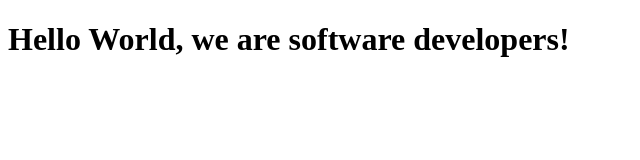
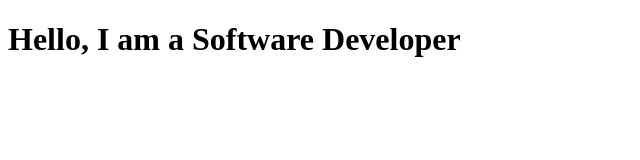
Before and after one commit to NahnahAJ/NahnahAndJerry, a plain HTML site: page index.html in a window 1280 px wide. Shown: the whole page, without its empty margins (0-640 px from the left). Drawn offline with Linux system fonts and the light colour scheme.

Commit message:
Complete sections 1 and 2

```diff
--- a/index.html
+++ b/index.html
@@ -8,7 +8,7 @@
 
   <body>
     <script src="https://cdn.freecodecamp.org/testable-projects-fcc/v1/bundle.js"></script>
-    <h1>Hello World, we are software developers!</h1>
+   <!--<h1>Hello World, we are software developers!</h1>-->
     <!--
 
     Hello Camper!
@@ -21,6 +21,7 @@
     - The freeCodeCamp Team
 
     -->
+    <h1 id=welcome-section >Hello, I am a Software Developer</h1>
     <script  src="js/index.js"></script>
   </body>
 </html>
```
